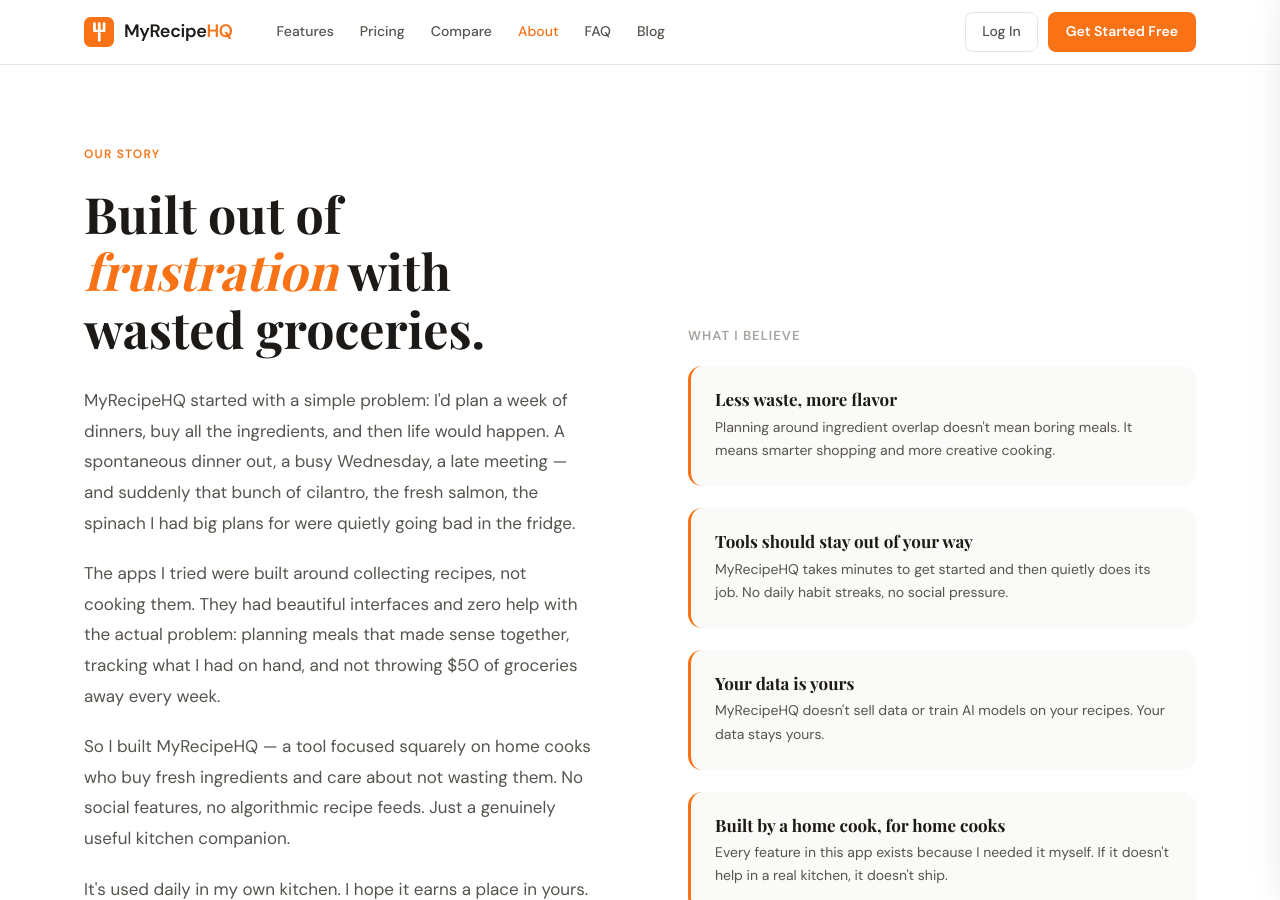
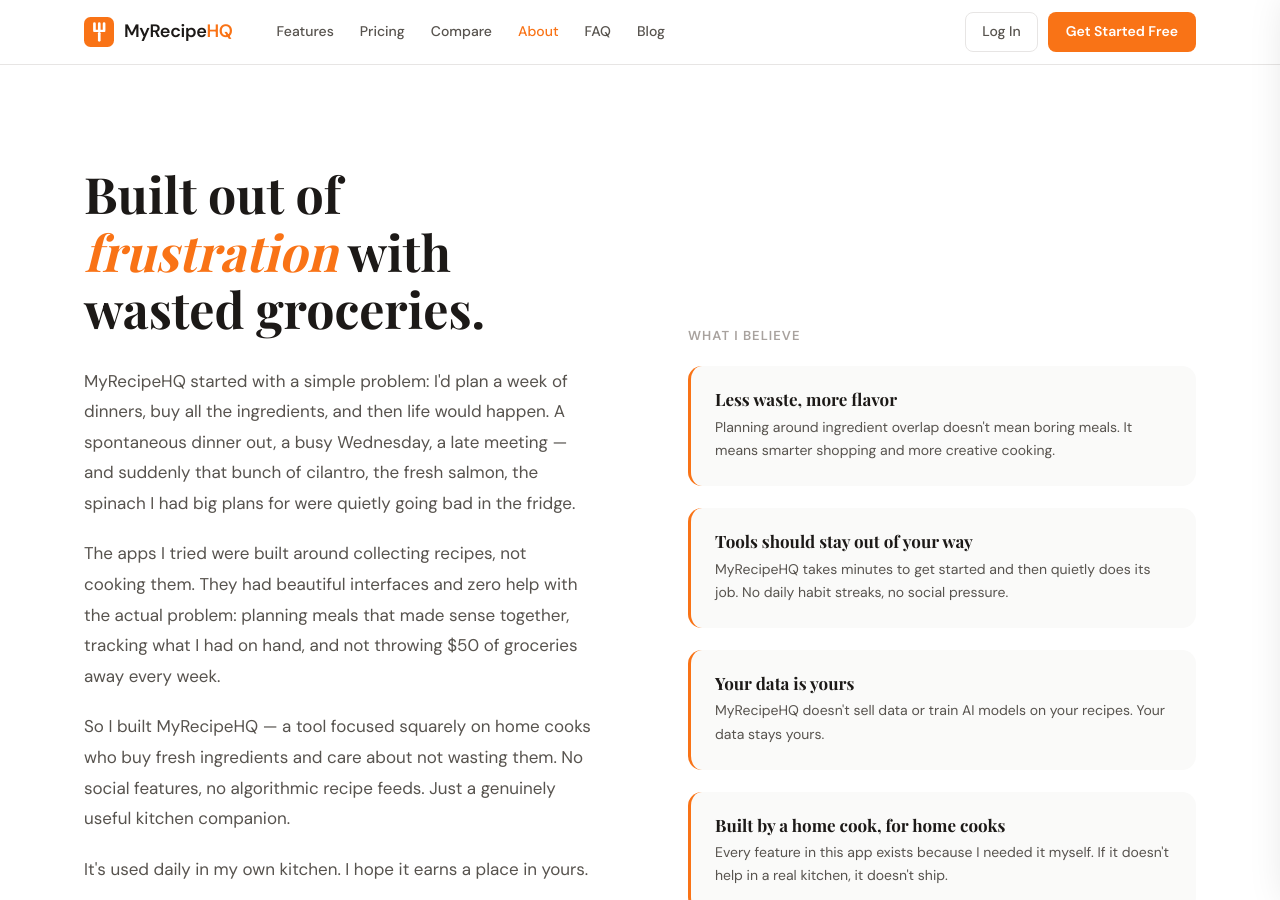
Before and after one commit to bgerlach463/recipehq-site, a Jekyll site: the page built from about/index.html, in a window 1280 px wide and 900 px high. Built offline with Jekyll 4.4.1, drawn with Linux system fonts in a browser that asks for light colours.

Commit message:
Remove 'Our Story' eyebrow — H1 already tells the story

```diff
--- a/about/index.html
+++ b/about/index.html
@@ -46,8 +46,7 @@
     <div class="about-hero">
       <div class="about-grid">
         <div class="about-text">
-          <div class="section-eyebrow" style="display:block;margin-bottom:20px">Our Story</div>
-          <h1>Built out of <em>frustration</em> with wasted groceries.</h1>
+          <h1 style="margin-top:20px">Built out of <em>frustration</em> with wasted groceries.</h1>
           <div class="about-body" style="margin-top:28px">
             <p>MyRecipeHQ started with a simple problem: I'd plan a week of dinners, buy all the ingredients, and then life would happen. A spontaneous dinner out, a busy Wednesday, a late meeting — and suddenly that bunch of cilantro, the fresh salmon, the spinach I had big plans for were quietly going bad in the fridge.</p>
             <p>The apps I tried were built around collecting recipes, not cooking them. They had beautiful interfaces and zero help with the actual problem: planning meals that made sense together, tracking what I had on hand, and not throwing $50 of groceries away every week.</p>
```
